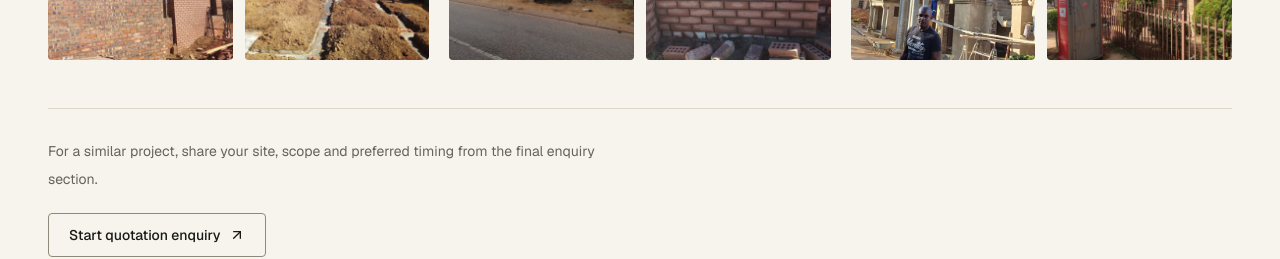
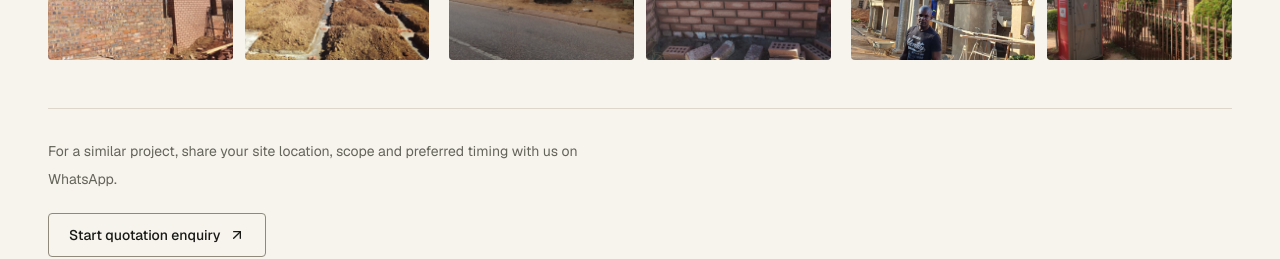
Before and after one commit to ThabisoEricMotaung/nyautsa-website, a Next.js app: page / in a window 1280 px wide. Shown: the part 2460-2719 px from the top of the page. Built offline with nearby package versions, Linux system fonts and the light colour scheme.

Commit message:
feat: open quotation enquiries in WhatsApp

```diff
--- a/components/portfolio/project-showcase.tsx
+++ b/components/portfolio/project-showcase.tsx
@@ -252,11 +252,10 @@ function ProjectCTA() {
   return (
     <div className="mt-12 border-t border-[#ddd7cb] pt-7">
       <p className="max-w-[580px] text-sm leading-7 text-[#65645b]">
-        For a similar project, share your site, scope and preferred timing from
-        the final enquiry section.
+        For a similar project, share your site location, scope and preferred timing with us on WhatsApp.
       </p>
       <Button asChild className="mt-5" variant="outline">
-        <a href="#contact">
+        <a href="https://wa.me/27684461635?text=Hi%20Mandla%2C%20I%20found%20NYAUTSA%20online%20and%20would%20like%20a%20quotation%20for%20a%20building%20project." target="_blank" rel="noopener noreferrer">
           Start quotation enquiry
           <ArrowUpRight className="h-4 w-4" aria-hidden="true" />
         </a>
```
